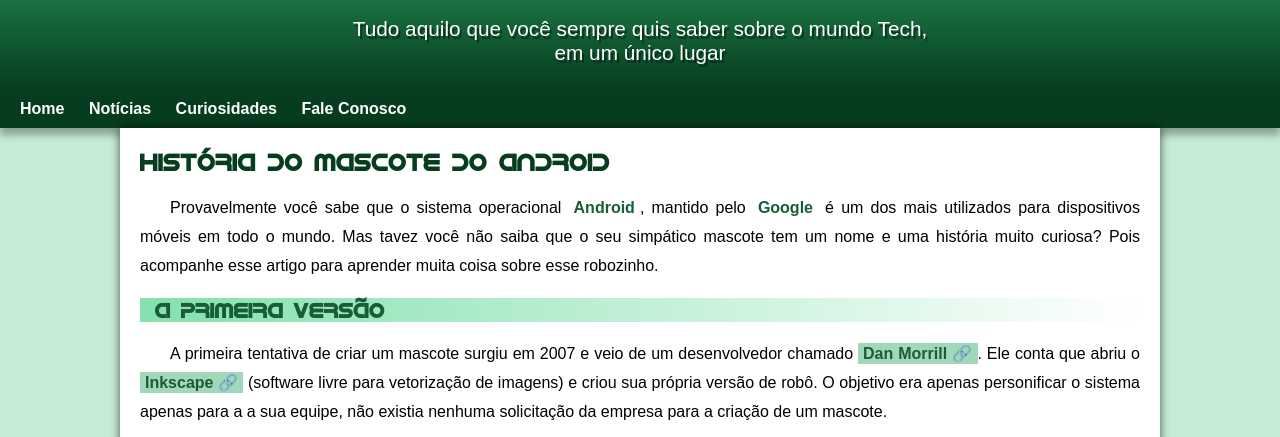
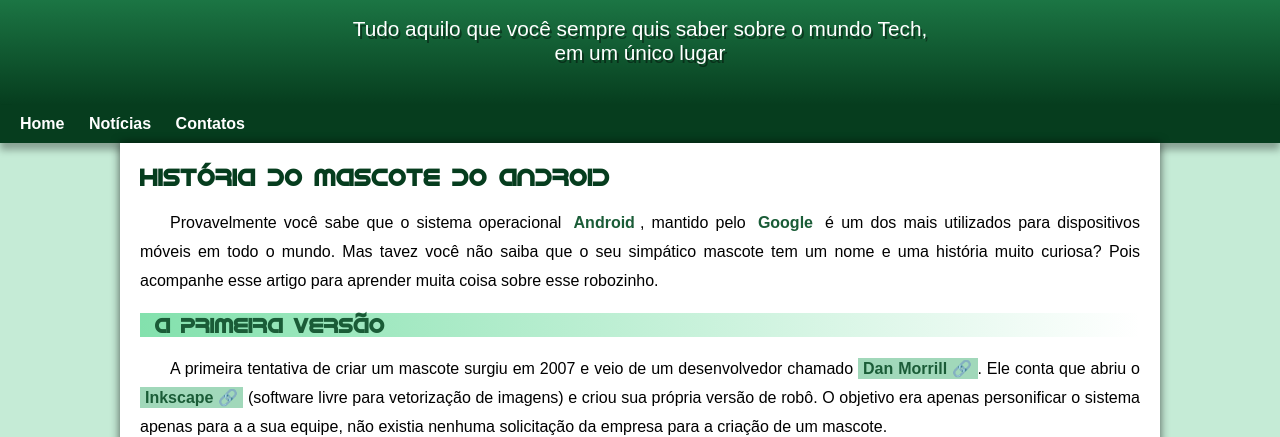
Before and after one commit to Jonattha/projeto-android, a plain HTML site: page index.html in a window 1280 px wide. Shown: the part 95-532 px from the top of the page. Drawn offline with Linux system fonts and the light colour scheme.

Commit message:
problema de padding corrigido.

```diff
--- a/Estilo/style.css
+++ b/Estilo/style.css
@@ -93,6 +93,7 @@ header > p {
     padding-left: 10px;
     padding-right: 10px;
     margin: auto;
+    padding-bottom: 40px;
     text-shadow: 2px 3px 0px rgba(0, 0, 0, 0.425);
 }
 
--- a/index.html
+++ b/index.html
@@ -16,8 +16,7 @@
     <nav>
         <a href="#">Home</a>
         <a href="#">Notícias</a>
-        <a href="#">Curiosidades</a>
-        <a href="#">Fale Conosco</a>
+        <a href="#">Contatos</a>
     </nav>
     <main>
         <article>
```
